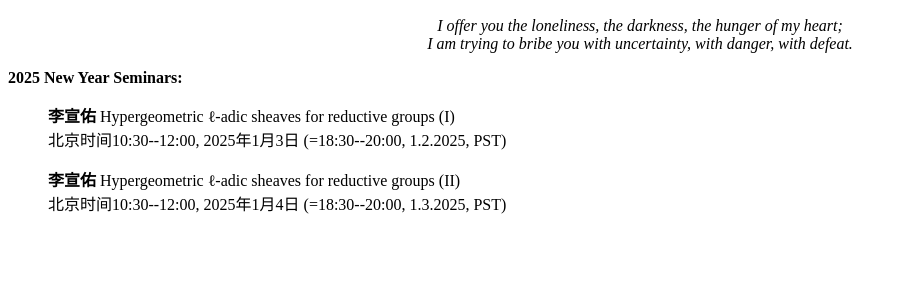
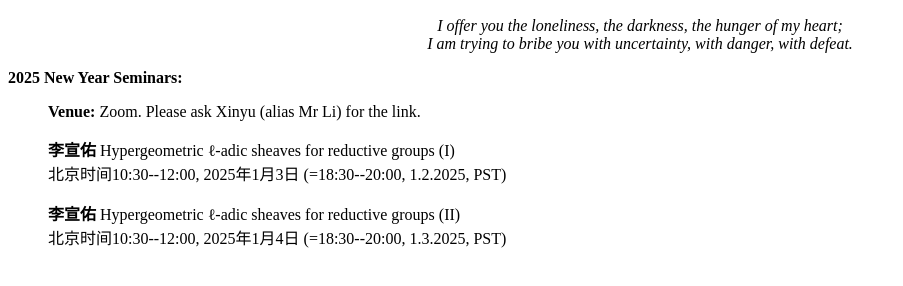
Before and after one commit to Est-wald/adolescent, a plain HTML site: page index.html in a window 1280 px wide. Shown: the part 38-324 px from the top of the page, without its empty margins (0-903 px from the left). Drawn offline with Linux system fonts and the light colour scheme.

Commit message:
Update index.html

```diff
--- a/index.html
+++ b/index.html
@@ -9,6 +9,8 @@
 </i></p>
 
 <p><b>2025 New Year Seminars:</b></p>
+
+<p><ul><b>Venue:</b> Zoom. Please ask Xinyu (alias Mr Li) for the link.</ul></p>
 
 <p>
   <ul>
```
